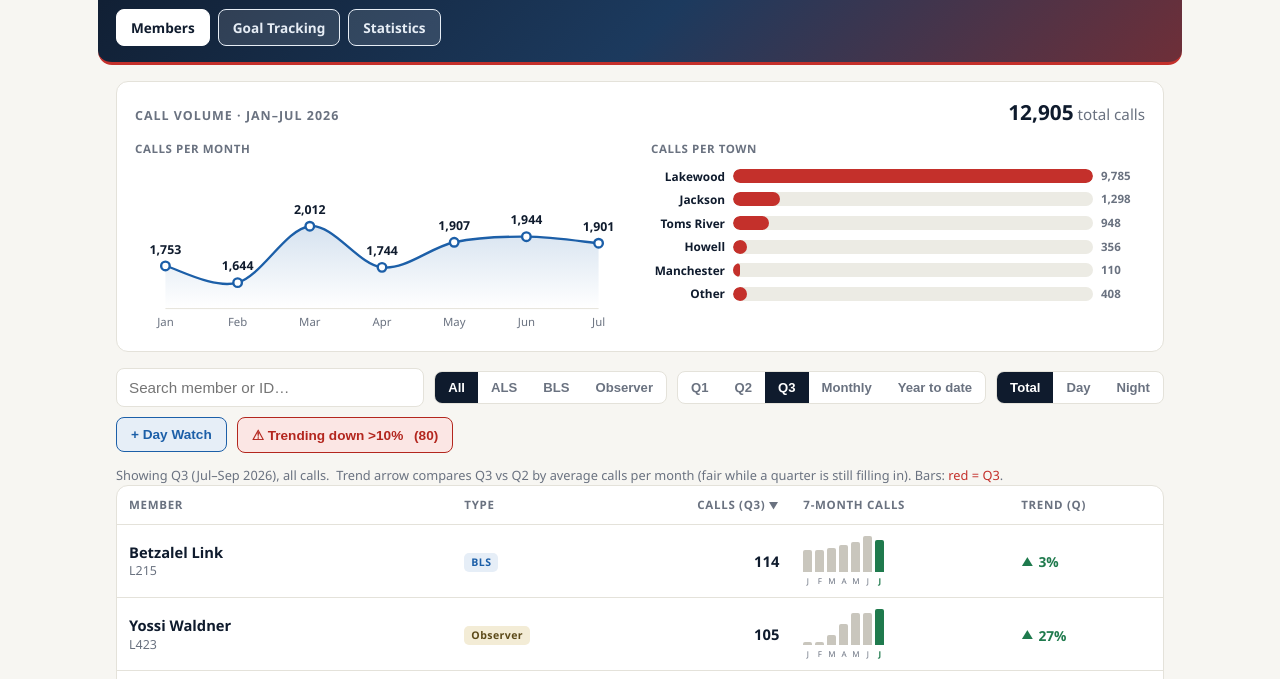
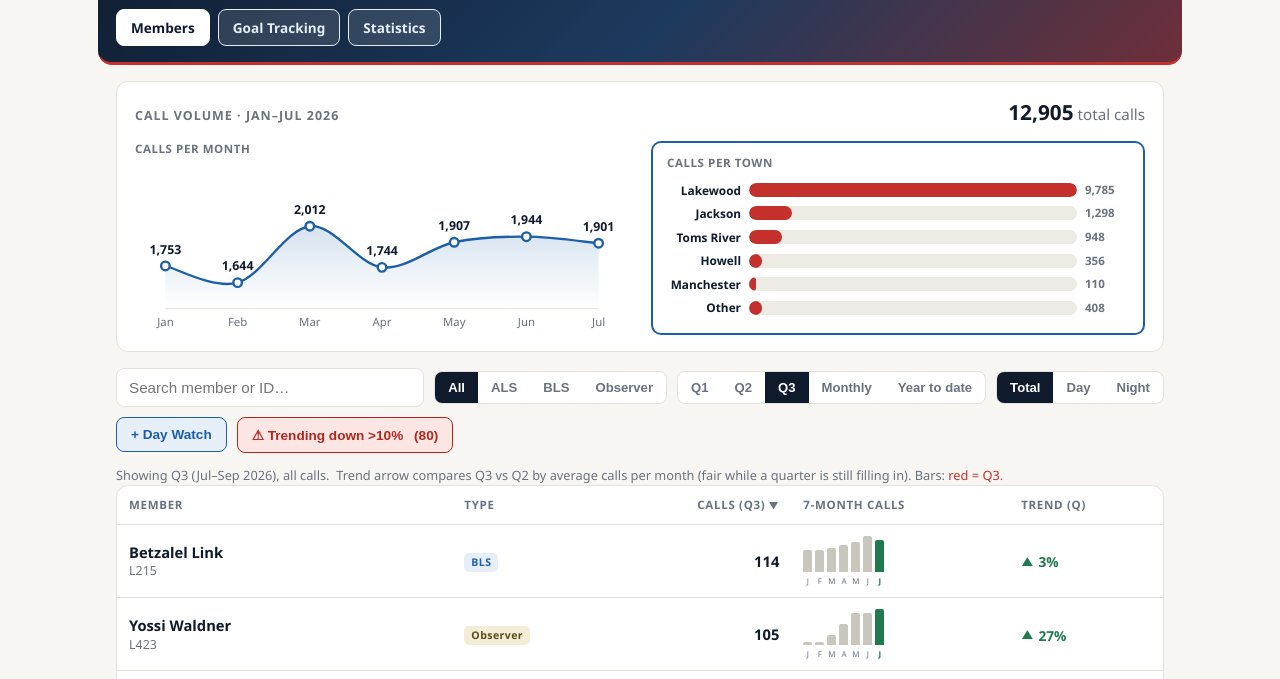
Before and after one commit to udavidi26/udavidi26.github.io, a plain HTML site: page dashboard.html in a window 1280 px wide. Shown: the part 119-798 px from the top of the page. Drawn offline with nearby package versions, Linux system fonts and the light colour scheme.

Commit message:
Add blue rim around Calls per town panel
Co-Authored-By: Claude Opus 4.7 <noreply@anthropic.com>

```diff
--- a/dashboard.html
+++ b/dashboard.html
@@ -167,6 +167,7 @@
   .sbtotal span{font-size:1.3rem;font-weight:800;color:var(--ink)}
   .sbgrid{display:grid;grid-template-columns:1fr 1fr;gap:22px}
   .sblabel{font-size:.72rem;font-weight:700;color:var(--muted);text-transform:uppercase;letter-spacing:.05em;margin-bottom:10px}
+  .sbpanel.town-rim{border:2px solid var(--bls);border-radius:10px;padding:12px 14px}
   /* monthly: SVG line chart */
   .sbchart{width:100%}
   #sbMonth svg{display:block}
@@ -204,7 +205,7 @@
       <div class="sblabel">Calls per month</div>
       <div class="sbchart" id="sbMonth"></div>
     </div>
-    <div class="sbpanel">
+    <div class="sbpanel town-rim">
       <div class="sblabel">Calls per town</div>
       <div class="sbchart sbtown" id="sbTown"></div>
     </div>
```
